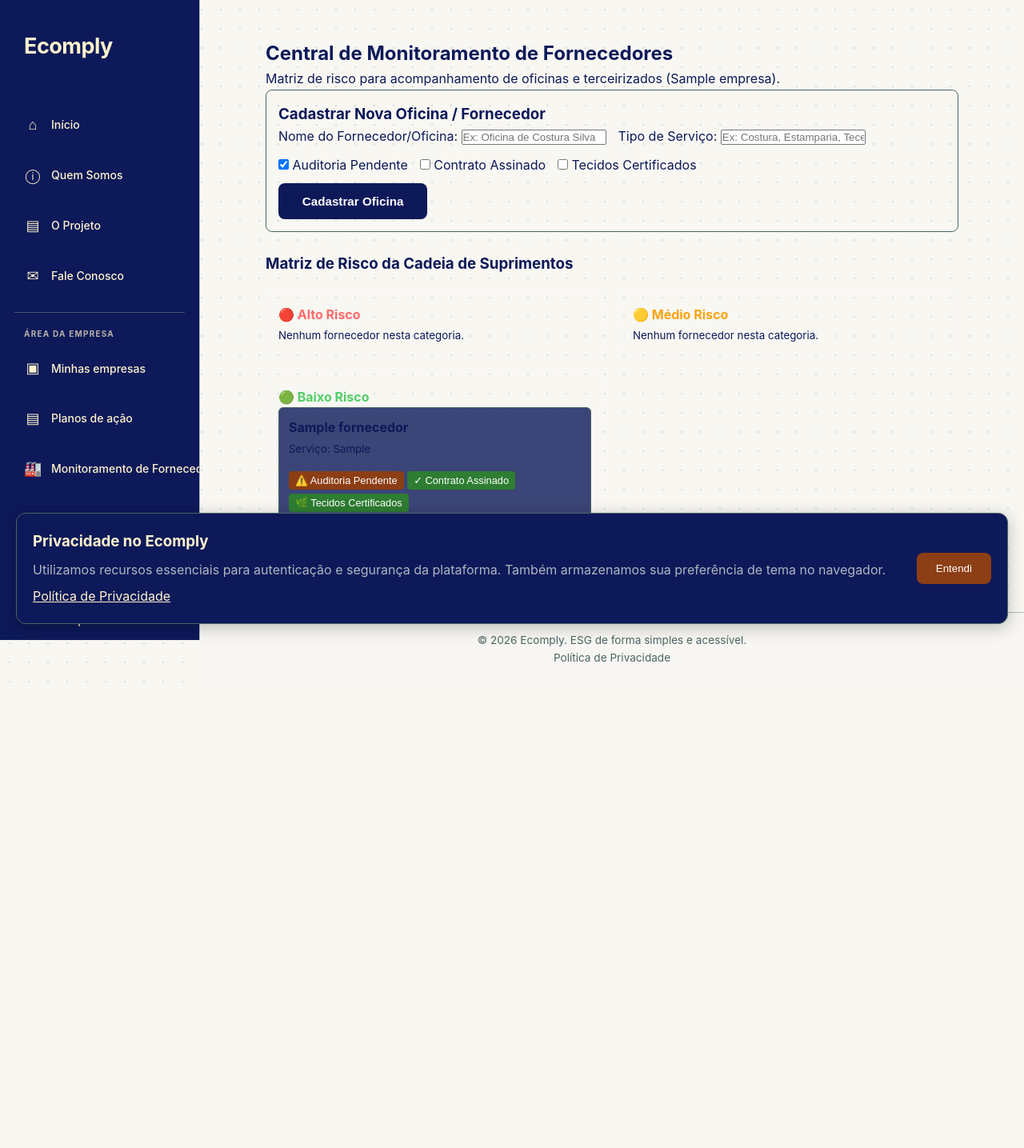
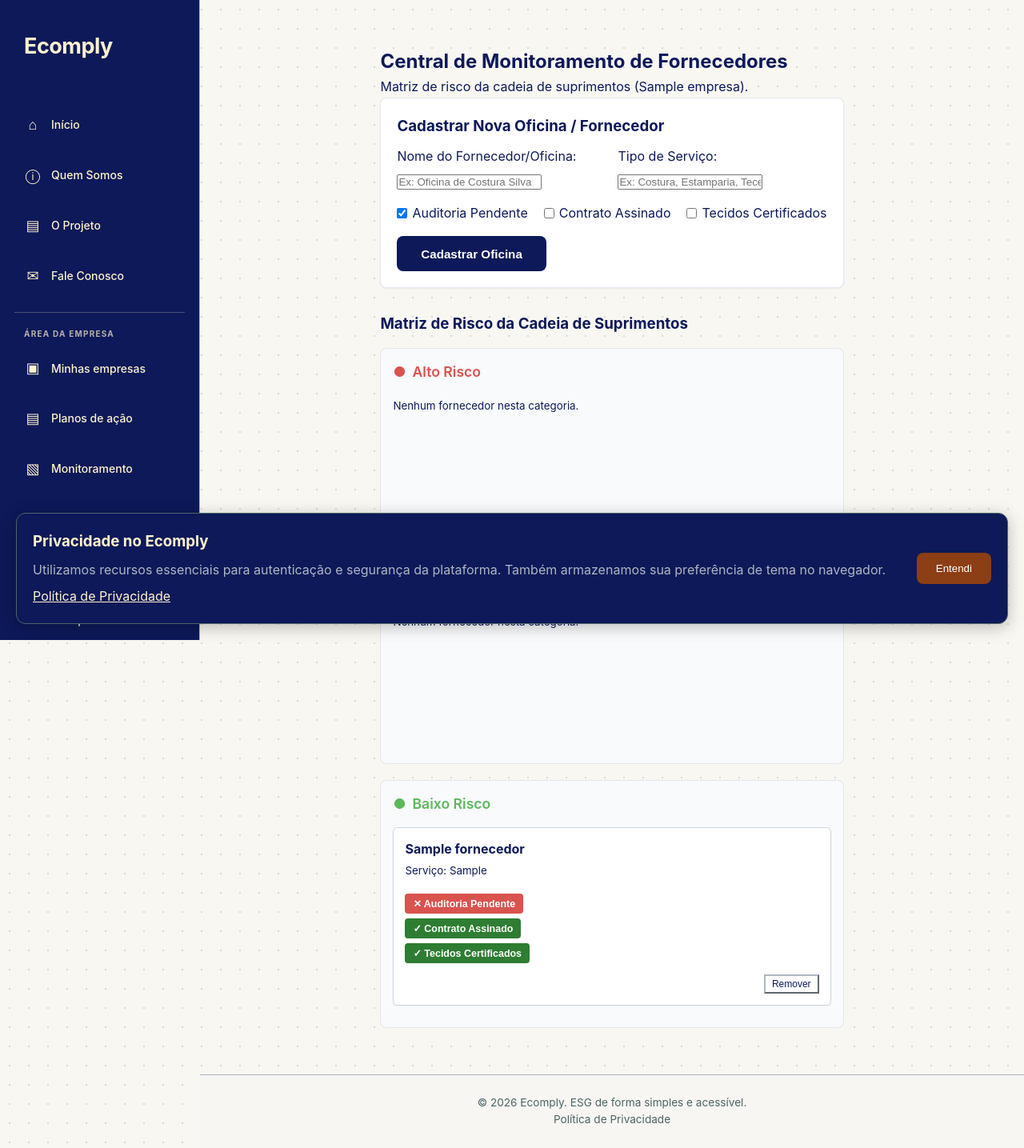
Before and after one commit to mariaeugeniamoraes/projeto_fds_2026.2, a Django app: page /empresas/1/fornecedores/ in a window 1280 px wide. Shown: the whole page at 80% size. Before the commit the page ends 853 px from the top, so only its background shows below. Run offline with Django 5.2, Linux system fonts and the light colour scheme; a user stored in the database is signed in; tables that the repository leaves empty hold one stand-in row (values such as "Sample post").

Commit message:
Refina a página de monitoramento.

```diff
--- a/core/templates/core/base.html
+++ b/core/templates/core/base.html
@@ -280,7 +280,7 @@
                         </a>
 
                         <a href="{% url 'listar_fornecedores' empresa_selecionada.id %}" class="nav-item">
-                            <span>🏭</span> Monitoramento de Fornecedores
+                            <span>▧</span> Monitoramento
                         </a>
                     {% endif %}
 
--- a/core/templates/core/fornecedores.html
+++ b/core/templates/core/fornecedores.html
@@ -4,68 +4,86 @@
 
 {% block content %}
 <style>
+    /* ESTILOS PARA MODO CLARO (PADRÃO) */
+    .fornecedores-container {
+        padding: 10px;
+    }
+
+    .form-card {
+        background-color: #ffffff;
+        border: 1px solid #e2e8f0;
+        border-radius: 8px;
+        padding: 20px;
+        margin-bottom: 25px;
+        box-shadow: 0 1px 3px rgba(0,0,0,0.05);
+    }
+
     .kanban-board {
         display: grid;
         grid-template-columns: repeat(auto-fit, minmax(300px, 1fr));
         gap: 20px;
-        margin-top: 20px;
+        margin-top: 15px;
     }
+
     .kanban-column {
-        background-color: rgba(255, 255, 255, 0.05);
-        border: 1px solid rgba(255, 255, 255, 0.1);
+        background-color: #f8fafc;
+        border: 1px solid #e2e8f0;
         border-radius: 8px;
         padding: 15px;
+        min-height: 250px;
     }
-    .kanban-card {
-        border-radius: 6px;
-        padding: 12px;
-        margin-bottom: 12px;
-        border: 1px solid #4C6565;
-        background-color: rgba(13, 25, 89, 0.8);
+
+    .column-title {
+        font-size: 1.1rem;
+        font-weight: 600;
+        margin-bottom: 15px;
+        display: flex;
+        align-items: center;
+        gap: 8px;
     }
-    .alert-badge {
-        display: inline-block;
-        padding: 4px 8px;
-        border-radius: 4px;
-        font-size: 0.8rem;
-        margin-top: 5px;
-        cursor: pointer;
-        border: none;
-    }
-    .badge-danger { background-color: #8C3E14; color: #FFF; }
-    .badge-success { background-color: #2e7d32; color: #FFF; }
-    .badge-warning { background-color: #f57f17; color: #FFF; }
 
-    .form-container {
-        padding: 15px;
-        border-radius: 8px;
-        margin-bottom: 25px;
-        border: 1px solid #4C6565;
-    }
     .checkbox-group {
         display: flex;
-        gap: 15px;
+        gap: 20px;
         flex-wrap: wrap;
-        margin: 10px 0;
+        margin: 15px 0;
+    }
+
+    .checkbox-group label {
+        display: flex;
+        align-items: center;
+        gap: 6px;
+        cursor: pointer;
+    }
+
+    /* ESTILOS ADAPTADOS PARA MODO ESCURO */
+    body.dark-theme .form-card {
+        background-color: #0D1959 !important;
+        border-color: #4C6565 !important;
+    }
+
+    body.dark-theme .kanban-column {
+        background-color: rgba(13, 25, 89, 0.5) !important;
+        border-color: #4C6565 !important;
     }
 </style>
 
-<div class="container">
+<div class="fornecedores-container">
     <h2>Central de Monitoramento de Fornecedores</h2>
-    <p>Matriz de risco para acompanhamento de oficinas e terceirizados ({{ empresa.nome }}).</p>
+    <p>Matriz de risco da cadeia de suprimentos ({{ empresa.nome }}).</p>
 
     <!-- FORMULÁRIO DE CADASTRO -->
-    <div class="form-container">
+    <div class="form-card">
         <h3>Cadastrar Nova Oficina / Fornecedor</h3>
         <form method="POST" action="{% url 'adicionar_fornecedor' empresa.id %}">
             {% csrf_token %}
-            <div style="display: grid; grid-template-columns: 1fr 1fr; gap: 15px;">
+            <div style="display: grid; grid-template-columns: repeat(auto-fit, minmax(240px, 1fr)); gap: 15px; margin-top: 10px;">
                 <div>
-                    <label>Nome do Fornecedor/Oficina:</label>
+                    <label style="display: block; margin-bottom: 5px;">Nome do Fornecedor/Oficina:</label>
                     {{ form.nome }}
                 </div>
                 <div>
-                    <label>Tipo de Serviço:</label>
+                    <label style="display: block; margin-bottom: 5px;">Tipo de Serviço:</label>
                     {{ form.servico }}
                 </div>
             </div>
@@ -81,12 +99,14 @@
     </div>
 
     <!-- PAINEL KANBAN / MATRIZ DE RISCO -->
-    <h3>Matriz de Risco da Cadeia de Suprimentos</h3>
+    <h3 style="margin-top: 30px;">Matriz de Risco da Cadeia de Suprimentos</h3>
 
     <div class="kanban-board">
         <!-- COLUNA ALTO RISCO -->
         <div class="kanban-column">
-            <h4 style="color: #ff6b6b;">🔴 Alto Risco</h4>
+            <div class="column-title" style="color: #d9534f;">
+                <span>●</span> Alto Risco
+            </div>
             {% for f in kanban.alto %}
                 {% include 'core/includes/card_fornecedor.html' with fornecedor=f %}
             {% empty %}
@@ -96,7 +116,9 @@
 
         <!-- COLUNA MÉDIO RISCO -->
         <div class="kanban-column">
-            <h4 style="color: #fca311;">🟡 Médio Risco</h4>
+            <div class="column-title" style="color: #f0ad4e;">
+                <span>●</span> Médio Risco
+            </div>
             {% for f in kanban.medio %}
                 {% include 'core/includes/card_fornecedor.html' with fornecedor=f %}
             {% empty %}
@@ -106,7 +128,9 @@
 
         <!-- COLUNA BAIXO RISCO -->
         <div class="kanban-column">
-            <h4 style="color: #51cf66;">🟢 Baixo Risco</h4>
+            <div class="column-title" style="color: #5cb85c;">
+                <span>●</span> Baixo Risco
+            </div>
             {% for f in kanban.baixo %}
                 {% include 'core/includes/card_fornecedor.html' with fornecedor=f %}
             {% empty %}
--- a/core/templates/core/includes/card_fornecedor.html
+++ b/core/templates/core/includes/card_fornecedor.html
@@ -1,14 +1,52 @@
-<div class="kanban-card">
-    <strong>{{ fornecedor.nome }}</strong>
+<style>
+    .supplier-card {
+        background-color: #ffffff;
+        border: 1px solid #cbd5e1;
+        border-radius: 6px;
+        padding: 14px;
+        margin-bottom: 12px;
+        box-shadow: 0 1px 2px rgba(0,0,0,0.05);
+    }
+
+    body.dark-theme .supplier-card {
+        background-color: #0D1959 !important;
+        border-color: #4C6565 !important;
+    }
+
+    .badge-btn {
+        display: inline-flex;
+        align-items: center;
+        gap: 5px;
+        padding: 5px 10px;
+        border-radius: 4px;
+        font-size: 0.78rem;
+        font-weight: 600;
+        margin-top: 6px;
+        cursor: pointer;
+        border: none;
+        transition: opacity 0.2s;
+    }
+
+    .badge-btn:hover {
+        opacity: 0.85;
+    }
+
+    .badge-danger { background-color: #d9534f; color: #ffffff; }
+    .badge-success { background-color: #2e7d32; color: #ffffff; }
+    .badge-warning { background-color: #f0ad4e; color: #ffffff; }
+</style>
+
+<div class="supplier-card">
+    <strong style="font-size: 1rem;">{{ fornecedor.nome }}</strong>
     {% if fornecedor.servico %}<br><small>Serviço: {{ fornecedor.servico }}</small>{% endif %}
 
-    <div style="margin-top: 10px;">
+    <div style="margin-top: 10px; display: flex; flex-direction: column; align-items: flex-start;">
         <!-- Alternar Auditoria -->
         <form method="POST" action="{% url 'alternar_alerta_fornecedor' empresa.id fornecedor.id %}" style="display:inline;">
             {% csrf_token %}
             <input type="hidden" name="campo" value="auditoria_pendente">
-            <button type="submit" class="alert-badge {% if fornecedor.auditoria_pendente %}badge-danger{% else %}badge-success{% endif %}">
-                {% if fornecedor.auditoria_pendente %}⚠️ Auditoria Pendente{% else %}✓ Auditoria OK{% endif %}
+            <button type="submit" class="badge-btn {% if fornecedor.auditoria_pendente %}badge-danger{% else %}badge-success{% endif %}">
+                {% if fornecedor.auditoria_pendente %}✕ Auditoria Pendente{% else %}✓ Auditoria OK{% endif %}
             </button>
         </form>
 
@@ -16,8 +54,8 @@
         <form method="POST" action="{% url 'alternar_alerta_fornecedor' empresa.id fornecedor.id %}" style="display:inline;">
             {% csrf_token %}
             <input type="hidden" name="campo" value="contrato_assinado">
-            <button type="submit" class="alert-badge {% if not fornecedor.contrato_assinado %}badge-warning{% else %}badge-success{% endif %}">
-                {% if fornecedor.contrato_assinado %}✓ Contrato Assinado{% else %}📄 Sem Contrato{% endif %}
+            <button type="submit" class="badge-btn {% if not fornecedor.contrato_assinado %}badge-warning{% else %}badge-success{% endif %}">
+                {% if fornecedor.contrato_assinado %}✓ Contrato Assinado{% else %}✕ Sem Contrato{% endif %}
             </button>
         </form>
 
@@ -25,17 +63,17 @@
         <form method="POST" action="{% url 'alternar_alerta_fornecedor' empresa.id fornecedor.id %}" style="display:inline;">
             {% csrf_token %}
             <input type="hidden" name="campo" value="tecidos_certificados">
-            <button type="submit" class="alert-badge {% if not fornecedor.tecidos_certificados %}badge-warning{% else %}badge-success{% endif %}">
-                {% if fornecedor.tecidos_certificados %}🌿 Tecidos Certificados{% else %}❌ Sem Certificado{% endif %}
+            <button type="submit" class="badge-btn {% if not fornecedor.tecidos_certificados %}badge-warning{% else %}badge-success{% endif %}">
+                {% if fornecedor.tecidos_certificados %}✓ Tecidos Certificados{% else %}✕ Sem Certificado{% endif %}
             </button>
         </form>
     </div>
 
     <!-- Botão Excluir -->
-    <div style="margin-top: 10px; text-align: right;">
+    <div style="margin-top: 12px; text-align: right;">
         <form method="POST" action="{% url 'excluir_fornecedor' empresa.id fornecedor.id %}" style="display:inline;">
             {% csrf_token %}
-            <button type="submit" class="btn-secondary" style="padding: 2px 6px; font-size: 0.75rem;" onclick="return confirm('Deseja remover esta oficina?')">Remover</button>
+            <button type="submit" class="btn-secondary" style="padding: 3px 8px; font-size: 0.75rem;" onclick="return confirm('Deseja remover esta oficina?')">Remover</button>
         </form>
     </div>
 </div>
```
